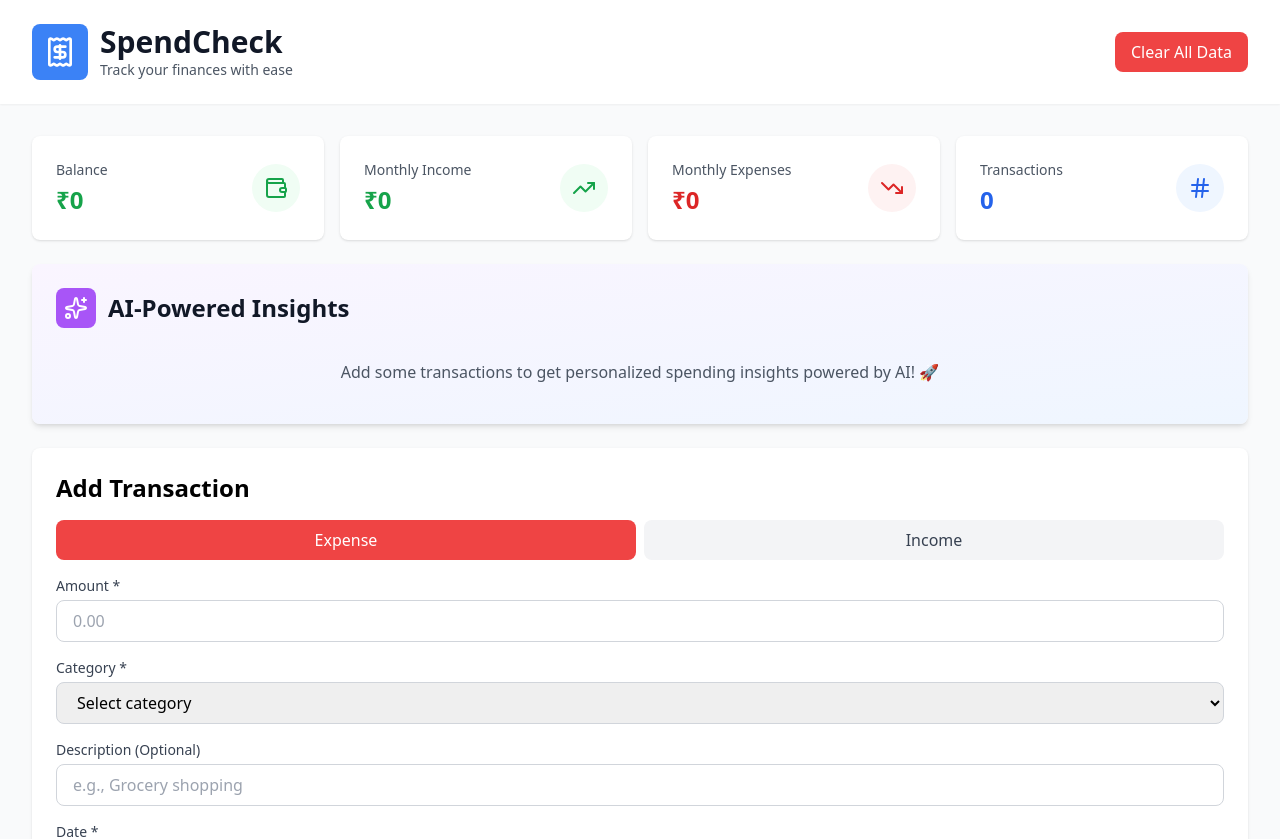
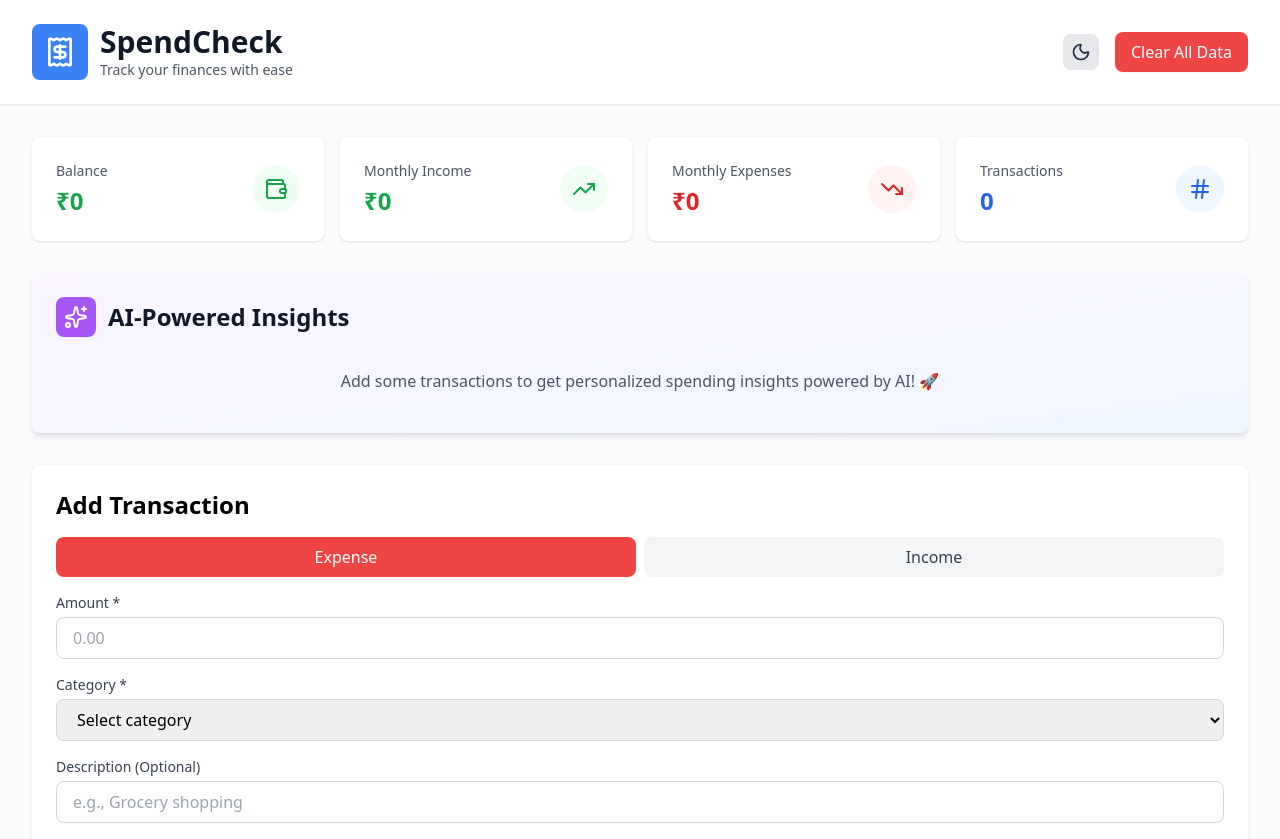
Before and after one commit to KeshavxA/SpendCheck, a React (Vite) app: page / in a window 1280 px wide. Shown: the top 839 px of the page. Built offline with nearby package versions, Linux system fonts and the light colour scheme.

Commit message:
feat: add persistent dark mode toggle using ThemeContext

```diff
--- a/src/App.jsx
+++ b/src/App.jsx
@@ -1,13 +1,16 @@
 import { FinanceProvider } from './context/FinanceContext'
 import Dashboard from './components/Dashboard'
+import { ThemeProvider } from './context/ThemeContext'
 
 function App() {
   return (
-    <FinanceProvider>
-      <div className="min-h-screen bg-gray-50">
-        <Dashboard />
-      </div>
-    </FinanceProvider>
+    <ThemeProvider>
+      <FinanceProvider>
+        <div className="min-h-screen bg-gray-50 dark:bg-slate-900 transition-colors duration-300">
+          <Dashboard />
+        </div>
+      </FinanceProvider>
+    </ThemeProvider>
   )
 }
 
--- a/src/components/AIInsights.jsx
+++ b/src/components/AIInsights.jsx
@@ -32,10 +32,9 @@
     };
 
     useEffect(() => {
-        // Auto-fetch insights when transactions change
         const timer = setTimeout(() => {
             fetchInsights();
-        }, 500); // Debounce to avoid too many API calls
+        }, 500);
 
         return () => clearTimeout(timer);
     }, [transactions]);
--- a/src/components/Charts.jsx
+++ b/src/components/Charts.jsx
@@ -37,7 +37,7 @@
     }
   ];
 
-  // Generate spending trends over last 6 months
+
   const getSpendingTrends = () => {
     const trends = [];
     for (let i = 5; i >= 0; i--) {
@@ -65,7 +65,6 @@
 
   const spendingTrends = getSpendingTrends();
 
-  // Get top 5 spending categories for comparison
   const getTopCategoriesComparison = () => {
     const currentMonth = getMonthlyTransactions(transactions);
     const lastMonth = transactions.filter(t => {
@@ -146,7 +145,6 @@
 
   return (
     <div className="space-y-6">
-      {/* Spending Trends Over Time */}
       <div className="bg-white rounded-lg shadow-md p-6">
         <h3 className="text-xl font-bold mb-4 text-gray-900">Spending Trends (Last 6 Months)</h3>
         <ResponsiveContainer width="100%" height={300}>
@@ -186,7 +184,6 @@
         </ResponsiveContainer>
       </div>
 
-      {/* Category Comparison: This Month vs Last Month */}
       {categoryComparison.length > 0 && (
         <div className="bg-white rounded-lg shadow-md p-6">
           <h3 className="text-xl font-bold mb-4 text-gray-900">Category Comparison (This Month vs Last Month)</h3>
@@ -204,7 +201,6 @@
         </div>
       )}
 
-      {/* Existing Charts */}
       <div className="grid grid-cols-1 lg:grid-cols-2 gap-6">
         {categoryData.length > 0 && (
           <div className="bg-white rounded-lg shadow-md p-6">
--- a/src/components/Dashboard.jsx
+++ b/src/components/Dashboard.jsx
@@ -1,15 +1,17 @@
 import { useState } from 'react';
 import { Receipt } from 'lucide-react';
 import { useFinance } from '../context/FinanceContext';
+import { useTheme } from '../context/ThemeContext';
+import ThemeToggle from './ThemeToggle';
 import StatsCards from './StatsCards';
 import TransactionForm from './TransactionForm';
 import TransactionList from './TransactionList';
 import Charts from './Charts';
 import AIInsights from './AIInsights';
 
-
 const Dashboard = () => {
   const { clearAll } = useFinance();
+  const { theme } = useTheme();
   const [editingTransaction, setEditingTransaction] = useState(null);
 
   const handleEditTransaction = (transaction) => {
@@ -22,34 +24,37 @@
   };
 
   return (
-    <div className="min-h-screen bg-gray-50">
-      <header className="bg-white shadow-sm">
+    <div className="min-h-screen bg-gray-50 dark:bg-slate-900 transition-colors duration-300">
+
+      <header className="bg-white dark:bg-slate-800 shadow-sm border-b dark:border-slate-700 transition-colors">
         <div className="max-w-7xl mx-auto px-4 sm:px-6 lg:px-8 py-6">
           <div className="flex items-center justify-between">
             <div className="flex items-center gap-3">
-              <div className="bg-blue-500 p-3 rounded-lg">
+              <div className="bg-blue-500 p-3 rounded-lg shadow-blue-200 dark:shadow-none">
                 <Receipt className="w-8 h-8 text-white" />
               </div>
               <div>
-                <h1 className="text-3xl font-bold text-gray-900">SpendCheck</h1>
-                <p className="text-sm text-gray-600">Track your finances with ease</p>
+                <h1 className="text-3xl font-bold text-gray-900 dark:text-white">SpendCheck</h1>
+                <p className="text-sm text-gray-600 dark:text-gray-400">Track your finances with ease</p>
               </div>
             </div>
 
+            <div className="flex items-center gap-4">
+              <ThemeToggle />
               <button
                 onClick={clearAll}
                 className="px-4 py-2 bg-red-500 text-white rounded-lg hover:bg-red-600
-                transition-colors font-medium"
+                  transition-colors font-medium shadow-sm"
               >
                 Clear All Data
               </button>
             </div>
           </div>
+        </div>
       </header>
 
-      <main className="max-w-7xl mx-auto px-4 sm:px-6 lg:px-8 py-8">
+      <main className="max-w-7xl mx-auto px-4 sm:px-6 lg:px-8 py-8 space-y-8">
         <StatsCards />
-
         <AIInsights />
 
         <TransactionForm
@@ -64,10 +69,10 @@
         <TransactionList onEditTransaction={handleEditTransaction} />
       </main>
 
-      <footer className="bg-white border-t border-gray-200 mt-12">
+      <footer className="bg-white dark:bg-slate-800 border-t border-gray-200 dark:border-slate-700 mt-12 transition-colors">
         <div className="max-w-7xl mx-auto px-4 sm:px-6 lg:px-8 py-6">
-          <p className="text-center text-gray-600 text-sm">
-            Built with React, Tailwind CSS, and Recharts
+          <p className="text-center text-gray-600 dark:text-gray-400 text-sm">
+            Created by Keshav Sharma
           </p>
         </div>
       </footer>
--- a/src/components/StatsCards.jsx
+++ b/src/components/StatsCards.jsx
@@ -1,7 +1,9 @@
 import { TrendingUp, TrendingDown, Wallet, Hash } from 'lucide-react';
 import { useFinance } from '../context/FinanceContext';
-import { calculateBalance, calculateTotal, formatCurrency,
-         getMonthlyTransactions } from '../utils/calculations';
+import {
+  calculateBalance, calculateTotal, formatCurrency,
+  getMonthlyTransactions
+} from '../utils/calculations';
 import { TRANSACTION_TYPES } from '../constants/categories';
 
 const StatsCards = () => {
@@ -18,29 +20,29 @@
       title: 'Balance',
       value: formatCurrency(balance),
       icon: Wallet,
-      color: balance >= 0 ? 'text-green-600' : 'text-red-600',
-      bgColor: balance >= 0 ? 'bg-green-50' : 'bg-red-50'
+      color: balance >= 0 ? 'text-green-600 dark:text-green-400' : 'text-red-600 dark:text-red-400',
+      bgColor: balance >= 0 ? 'bg-green-50 dark:bg-green-900/20' : 'bg-red-50 dark:bg-red-900/20'
     },
     {
       title: 'Monthly Income',
       value: formatCurrency(monthlyIncome),
       icon: TrendingUp,
-      color: 'text-green-600',
-      bgColor: 'bg-green-50'
+      color: 'text-green-600 dark:text-green-400',
+      bgColor: 'bg-green-50 dark:bg-green-900/20'
     },
     {
       title: 'Monthly Expenses',
       value: formatCurrency(monthlyExpenses),
       icon: TrendingDown,
-      color: 'text-red-600',
-      bgColor: 'bg-red-50'
+      color: 'text-red-600 dark:text-red-400',
+      bgColor: 'bg-red-50 dark:bg-red-900/20'
     },
     {
       title: 'Transactions',
       value: transactionCount,
       icon: Hash,
-      color: 'text-blue-600',
-      bgColor: 'bg-blue-50'
+      color: 'text-blue-600 dark:text-blue-400',
+      bgColor: 'bg-blue-50 dark:bg-blue-900/20'
     }
   ];
 
@@ -49,15 +51,16 @@
       {stats.map((stat, index) => {
         const Icon = stat.icon;
         return (
-          <div key={index} className="bg-white rounded-lg shadow p-6">
+          <div key={index} className="bg-white dark:bg-slate-800 rounded-lg shadow p-6 transition-colors duration-300">
             <div className="flex items-center justify-between">
               <div>
-                <p className="text-sm text-gray-600 mb-1">{stat.title}</p>
+                <p className="text-sm text-gray-600 dark:text-gray-400 mb-1">{stat.title}</p>
                 <p className={`text-2xl font-bold ${stat.color}`}>
                   {stat.value}
                 </p>
               </div>
-              <div className={`${stat.bgColor} p-3 rounded-full`}>
+              {/* Dynamic background for icons that works in both modes */}
+              <div className={`${stat.bgColor} p-3 rounded-full transition-colors duration-300`}>
                 <Icon className={`w-6 h-6 ${stat.color}`} />
               </div>
             </div>
--- /dev/null
+++ b/src/components/ThemeToggle.jsx
@@ -0,0 +1,22 @@
+import { Sun, Moon } from 'lucide-react';
+import { useTheme } from '../context/ThemeContext';
+
+const ThemeToggle = () => {
+    const { theme, toggleTheme } = useTheme();
+
+    return (
+        <button
+            onClick={toggleTheme}
+            className="p-2 rounded-lg bg-gray-200 dark:bg-slate-700 transition-all duration-300 hover:ring-2 ring-blue-400"
+            aria-label="Toggle Dark Mode"
+        >
+            {theme === 'light' ? (
+                <Moon className="w-5 h-5 text-slate-800" />
+            ) : (
+                <Sun className="w-5 h-5 text-yellow-400" />
+            )}
+        </button>
+    );
+};
+
+export default ThemeToggle;
--- /dev/null
+++ b/src/context/ThemeContext.jsx
@@ -0,0 +1,29 @@
+import React, { createContext, useContext, useEffect, useState } from 'react';
+
+const ThemeContext = createContext();
+
+export const ThemeProvider = ({ children }) => {
+    const [theme, setTheme] = useState(
+        localStorage.getItem('theme') ||
+        (window.matchMedia('(prefers-color-scheme: dark)').matches ? 'dark' : 'light')
+    );
+
+    useEffect(() => {
+        const root = window.document.documentElement;
+        root.classList.remove('light', 'dark');
+        root.classList.add(theme);
+        localStorage.setItem('theme', theme);
+    }, [theme]);
+
+    const toggleTheme = () => {
+        setTheme((prev) => (prev === 'light' ? 'dark' : 'light'));
+    };
+
+    return (
+        <ThemeContext.Provider value={{ theme, toggleTheme }}>
+            {children}
+        </ThemeContext.Provider>
+    );
+};
+
+export const useTheme = () => useContext(ThemeContext);
--- a/src/utils/recurringExpenses.js
+++ b/src/utils/recurringExpenses.js
@@ -8,9 +8,6 @@
     YEARLY: 'yearly'
 };
 
-/**
- * Calculate the next occurrence date for a recurring transaction
- */
 export const getNextOccurrence = (lastDate, frequency) => {
     const date = new Date(lastDate);
 
--- a/tailwind.config.js
+++ b/tailwind.config.js
@@ -1,5 +1,6 @@
 /** @type {import('tailwindcss').Config} */
 export default {
+  darkMode: 'class',
   content: [
     "./index.html",
     "./src/**/*.{js,jsx}",
```
Also changed, not shown: src/context/FinanceContext.jsx (+3 -5 lines), src/services/aiService.js (+5 -18 lines), 2 other files (tests, documents, lock files or other folders). Lines whose indentation alone changed are shown as unchanged.
